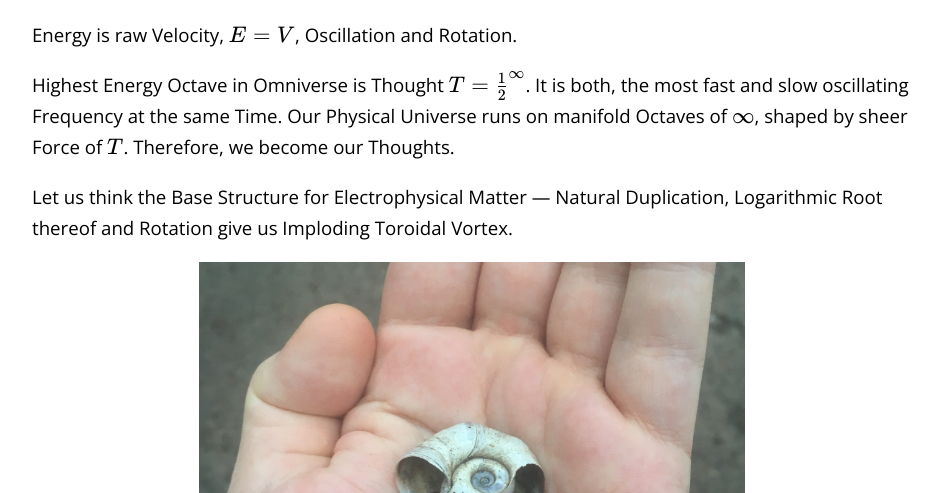
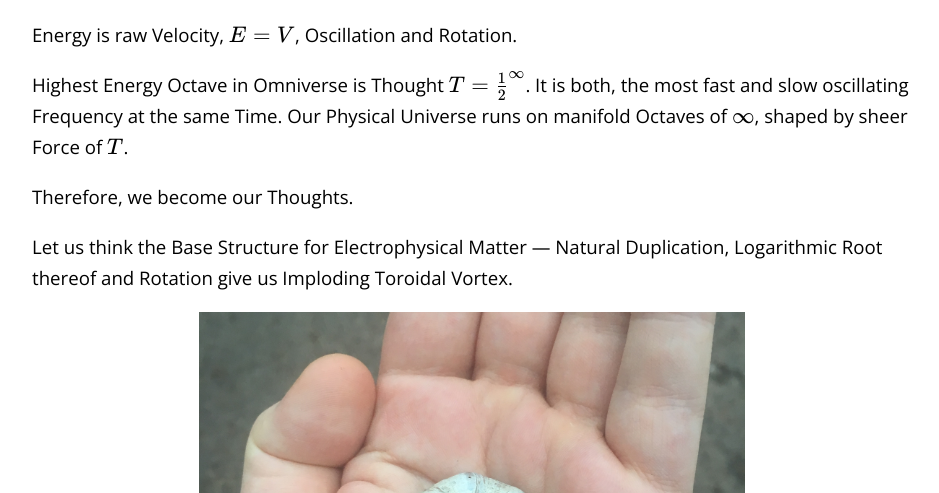
Before and after one commit to bogdanski/bogdanski.github.io, a plain HTML site: page heart-soul-brain/index.html in a window 1280 px wide. Shown: the part 307-800 px from the top of the page, without its empty margins (168-1107 px from the left). Drawn offline with nearby package versions, Linux system fonts and the light colour scheme.

Commit message:
Update index.html

```diff
--- a/heart-soul-brain/index.html
+++ b/heart-soul-brain/index.html
@@ -50,7 +50,7 @@
 
   <p>Energy is raw Velocity, <span class="tex" inline="true" data-expr="E = V"></span>, Oscillation and Rotation.</p>
 
-  <p>Highest Energy Octave in Omniverse is Thought <span class="tex" inline="true" data-expr="T = \frac{1}{2}^\infty"></span>. It is both, the most fast and slow oscillating Frequency at the same Time. Our Physical Universe runs on manifold Octaves of <span class="tex" inline="true" data-expr="\infty"></span>, shaped by sheer Force of <span class="tex" inline="true" data-expr="T"></span>. Therefore, we become our Thoughts.</p>
+  <p>Highest Energy Octave in Omniverse is Thought <span class="tex" inline="true" data-expr="T = \frac{1}{2}^\infty"></span>. It is both, the most fast and slow oscillating Frequency at the same Time. Our Physical Universe runs on manifold Octaves of <span class="tex" inline="true" data-expr="\infty"></span>, shaped by sheer Force of <span class="tex" inline="true" data-expr="T"></span>.</p> <p>Therefore, we become our Thoughts.</p>
 
   <p>Let us think the Base Structure for Electrophysical Matter &mdash; Natural Duplication, Logarithmic Root thereof and Rotation give us Imploding Toroidal Vortex.</p>
 
```
